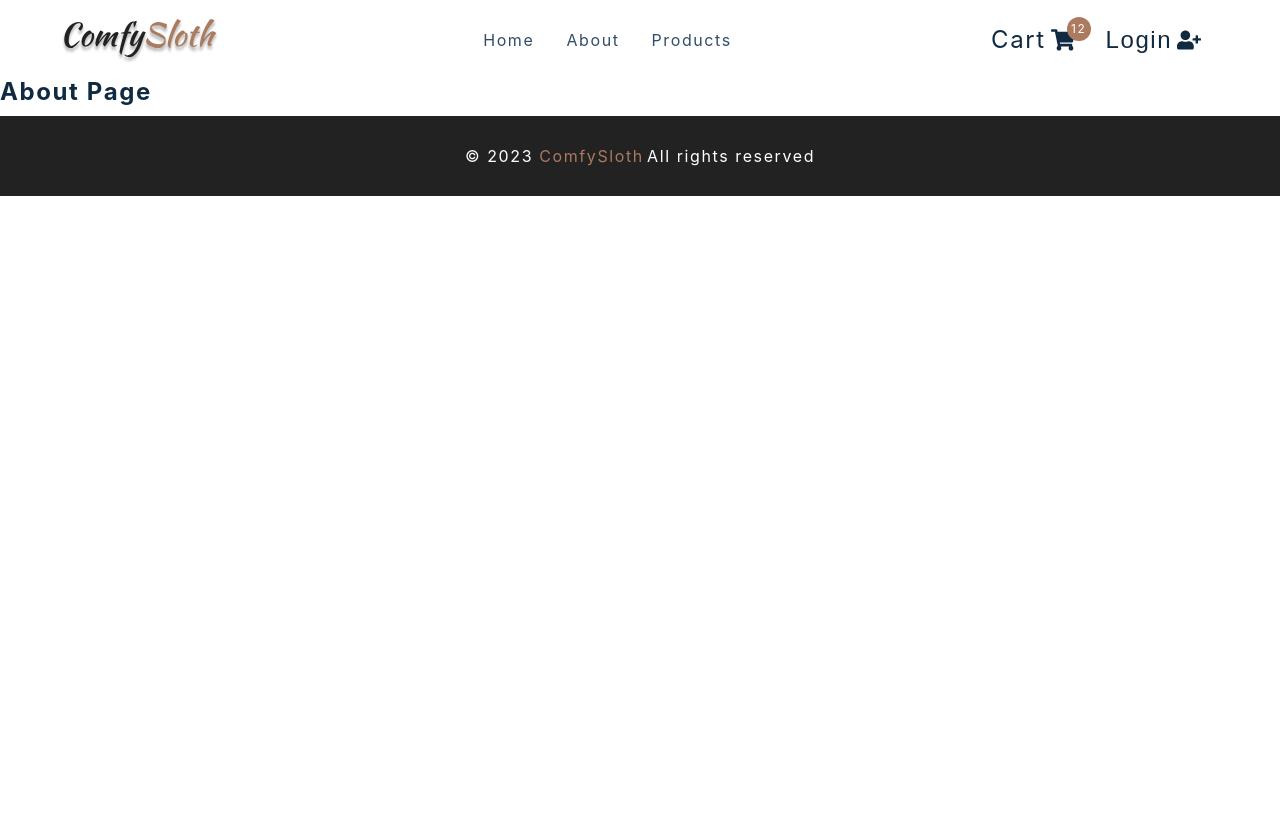
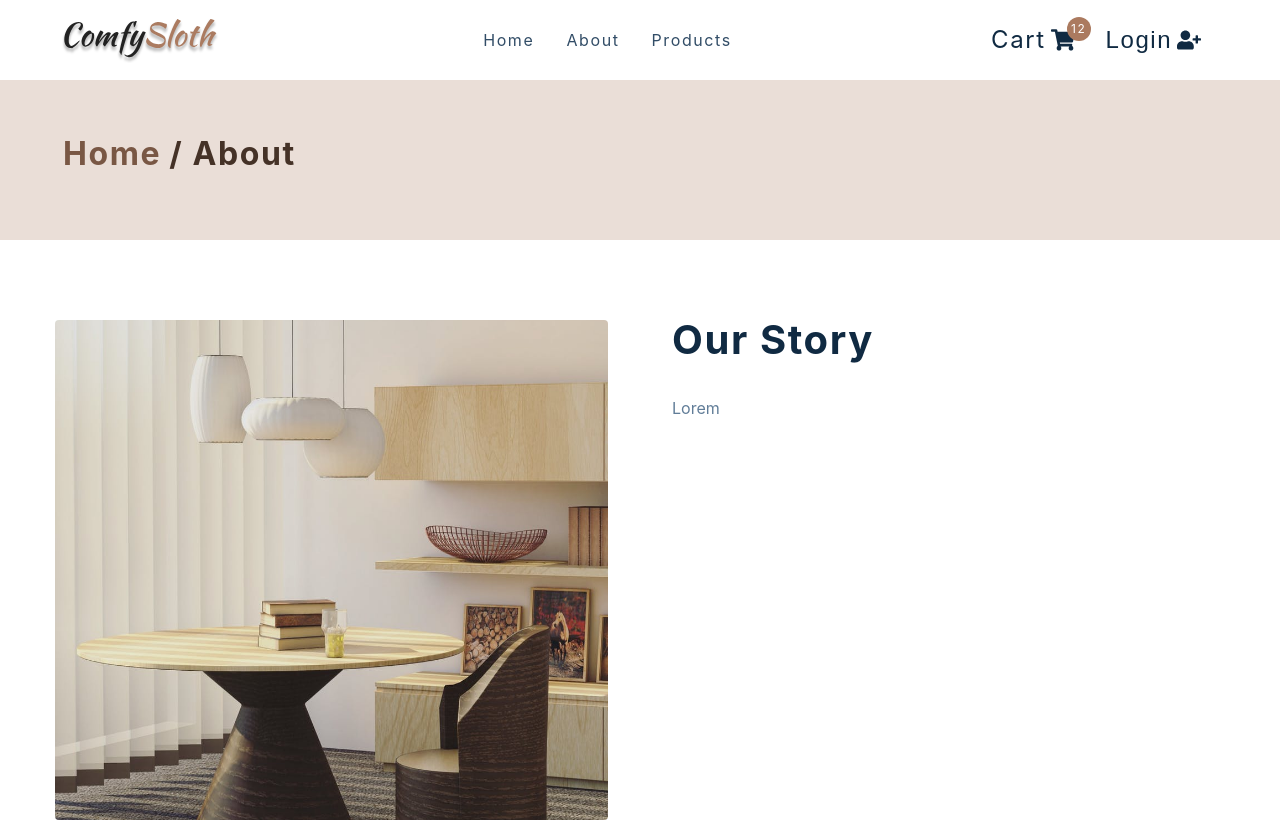
Before and after one commit to estherab/react-ecommerce, a React (Create React App) app: page /about in a window 1280 px wide. Shown: the top 822 px of the page. Before the commit the page ends 800 px from the top, so only its background shows below. Built offline with nearby package versions, Linux system fonts and the light colour scheme.

Commit message:
Add checkout page

```diff
--- a/src/components/PageHero.js
+++ b/src/components/PageHero.js
@@ -1,8 +1,18 @@
 import React from 'react'
 import styled from 'styled-components'
 import { Link } from 'react-router-dom'
-const PageHero = () => {
-  return <h4>page hero</h4>
+const PageHero = ({title}) => {
+  return (
+    <Wrapper>
+      <div className='section-center'>
+        <h3>
+          <Link to="/">
+            Home
+          </Link>/ {title}
+        </h3>
+      </div>
+    </Wrapper>
+  )
 }
 
 const Wrapper = styled.section`
--- a/src/pages/AboutPage.js
+++ b/src/pages/AboutPage.js
@@ -4,7 +4,24 @@
 import aboutImg from '../assets/hero-bcg.jpeg'
 
 const AboutPage = () => {
-  return <h4>about page</h4>
+  return (
+    <main>
+      <PageHero title='about' />
+      <Wrapper className='page section section-center'>
+        <img src={aboutImg} alt='Desk' />
+        <article>
+          <div className='tittle'>
+            <h2>Our story</h2>
+            <div className='underline'></div>
+          </div>
+
+          <p>
+            Lorem
+          </p>
+        </article>
+      </Wrapper>
+    </main>
+  )
 }
 
 const Wrapper = styled.section`
--- a/src/pages/CheckoutPage.js
+++ b/src/pages/CheckoutPage.js
@@ -6,7 +6,14 @@
 import { Link } from 'react-router-dom'
 
 const CheckoutPage = () => {
-  return <h4>checkout page</h4>
+  return (
+    <main>
+      <PageHero title='checkout' />
+      <Wrapper className='page'>
+        <h1>Checkout here</h1>
+      </Wrapper>
+    </main>
+  )
 }
 const Wrapper = styled.div``
 export default CheckoutPage
```
Also changed, not shown: 1 other file (tests, documents, lock files or other folders).
